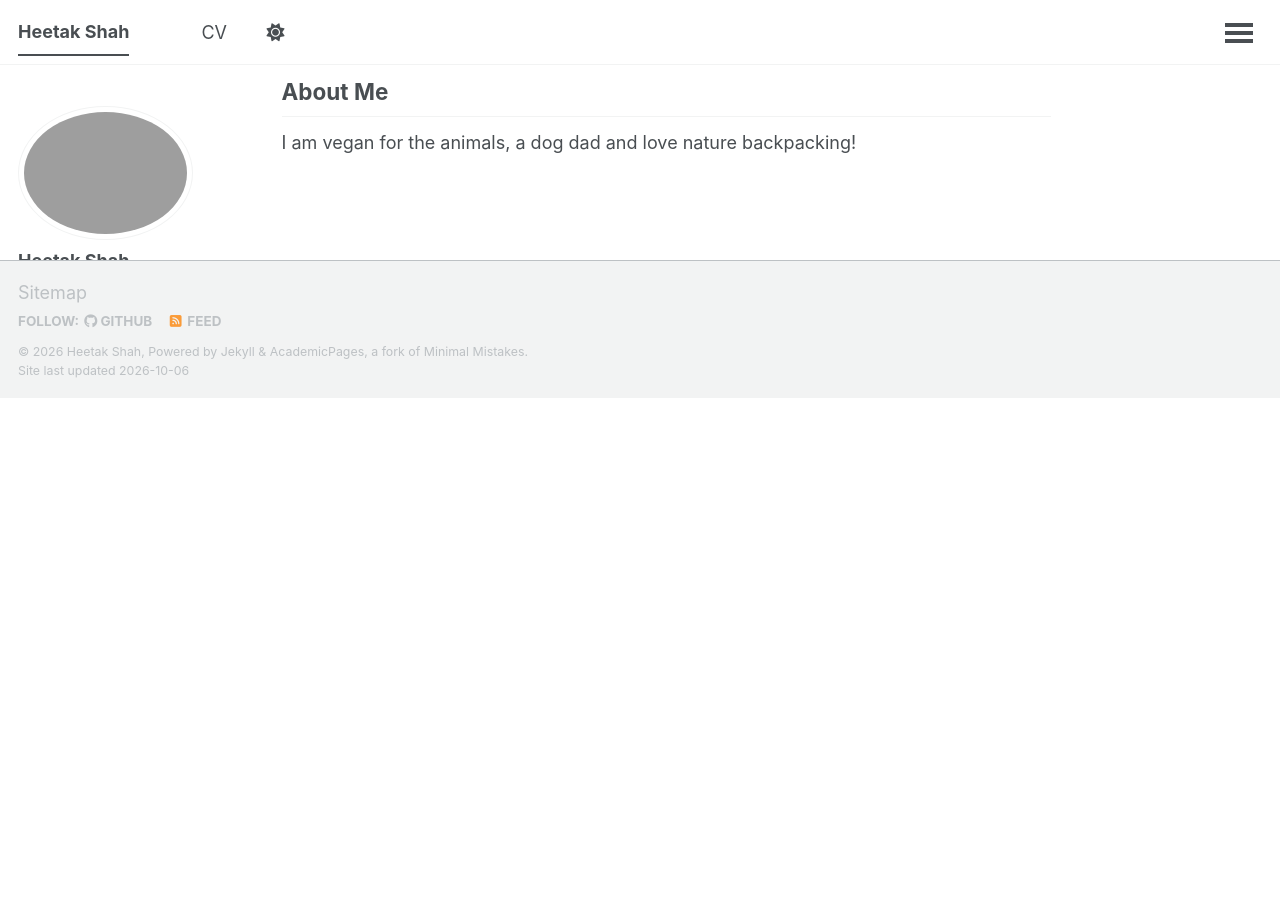
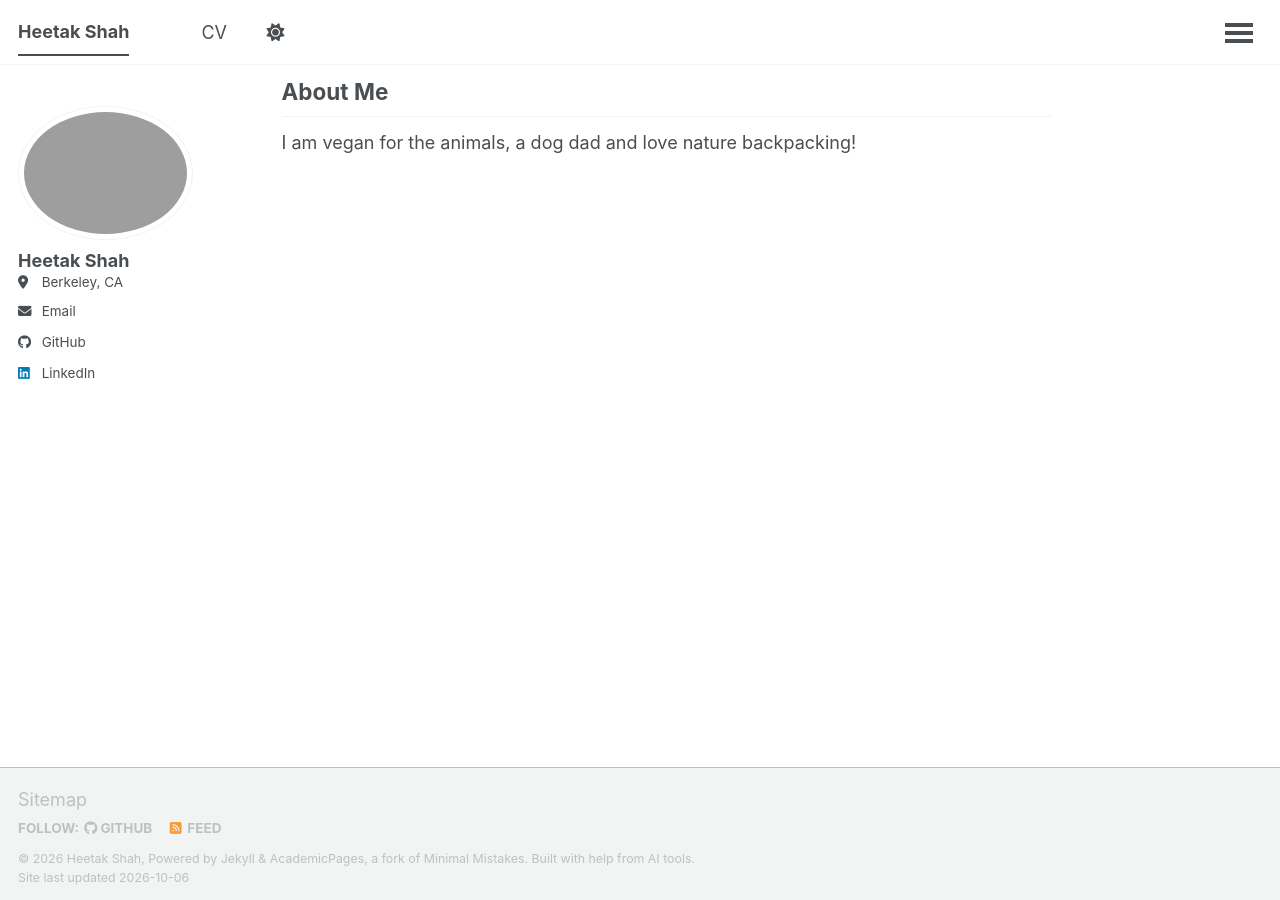
Before and after one commit to heetak-shah/my-website, a Jekyll site: the page built from _pages/about.md, in a window 1280 px wide and 900 px high, scrolled down 223 px. Built offline with Jekyll 4.4.1, drawn with Linux system fonts in a browser that asks for light colours; a script that is not in the unit is left out; before the commit the page ends 900 px from its top, so only the background shows below that.

Commit message:
Fix sidebar/footer overlap on short pages and note AI assistance in footer
Reserve a full viewport of height for #main on desktop so the
footer (painted after the fixed-position sidebar in the DOM) no
longer overlaps the sidebar when page content is short. Also add
an AI-assistance note next to the copyright line.

Co-Authored-By: Claude Sonnet 5 <noreply@anthropic.com>

```diff
--- a/_includes/footer.html
+++ b/_includes/footer.html
@@ -20,6 +20,6 @@
 {% endif %}
 
 <div class="page__footer-copyright">
-  &copy; {{ site.time | date: '%Y' }} {{ site.name | default: site.title }}, {{ site.data.ui-text[site.locale].powered_by | default: "Powered by" }} <a href="https://jekyllrb.com" rel="nofollow">Jekyll</a> &amp; <a href="https://github.com/academicpages/academicpages.github.io">AcademicPages</a>, a fork of <a href="https://mademistakes.com/work/minimal-mistakes-jekyll-theme/" rel="nofollow">Minimal Mistakes</a>.<br />
+  &copy; {{ site.time | date: '%Y' }} {{ site.name | default: site.title }}, {{ site.data.ui-text[site.locale].powered_by | default: "Powered by" }} <a href="https://jekyllrb.com" rel="nofollow">Jekyll</a> &amp; <a href="https://github.com/academicpages/academicpages.github.io">AcademicPages</a>, a fork of <a href="https://mademistakes.com/work/minimal-mistakes-jekyll-theme/" rel="nofollow">Minimal Mistakes</a>. Built with help from AI tools.<br />
   Site last updated {{ "now" | date: '%Y-%m-%d' }}
 </div>
--- a/_sass/layout/_page.scss
+++ b/_sass/layout/_page.scss
@@ -10,6 +10,12 @@
   padding-right: 1em;
   animation: intro 0.3s both;
   animation-delay: 0.35s;
+
+  @media screen and (min-width: $sidebar-screen-min-width) {
+    /* keep content at least one viewport tall so the footer never
+       overlaps the fixed-position sidebar when page content is short */
+    min-height: calc(100vh - #{$masthead-height});
+  }
 
   @include breakpoint($x-large) {
     max-width: $x-large;
```
